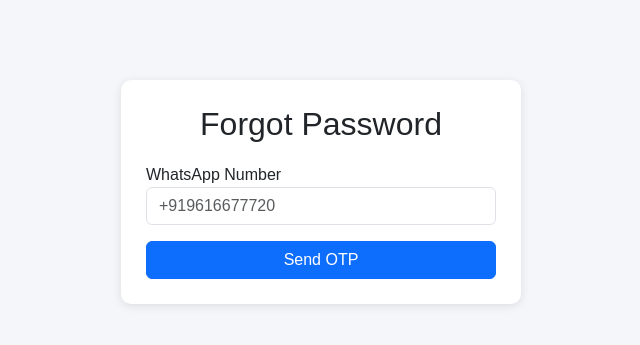
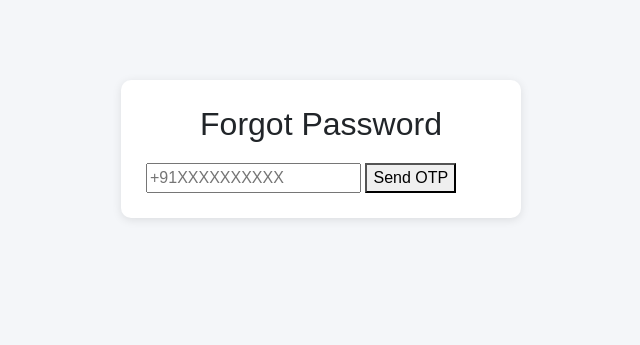
Before and after one commit to ahmadsaheem98-del/user_mail, a Flask app: page /forgot_password in a window 1280 px wide. Shown: the top 345 px of the page, without its empty margins (319-959 px from the left). Run offline with Flask 3, Linux system fonts and the light colour scheme.

Commit message:
update project

```diff
--- a/templates/forgot_password.html
+++ b/templates/forgot_password.html
@@ -40,15 +40,16 @@ h2{
 
 <form method="POST">
 
-    <label>WhatsApp Number</label>
-    <input type="text" name="phone" placeholder="+919616677720" class="form-control mb-3" required>
+    <input type="text"
+           name="phone"
+           placeholder="+91XXXXXXXXXX"
+           required>
 
-    <button type="submit" class="btn btn-primary w-100">
+    <button type="submit">
         Send OTP
     </button>
 
 </form>
-
 </div>
 
 </body>
```
